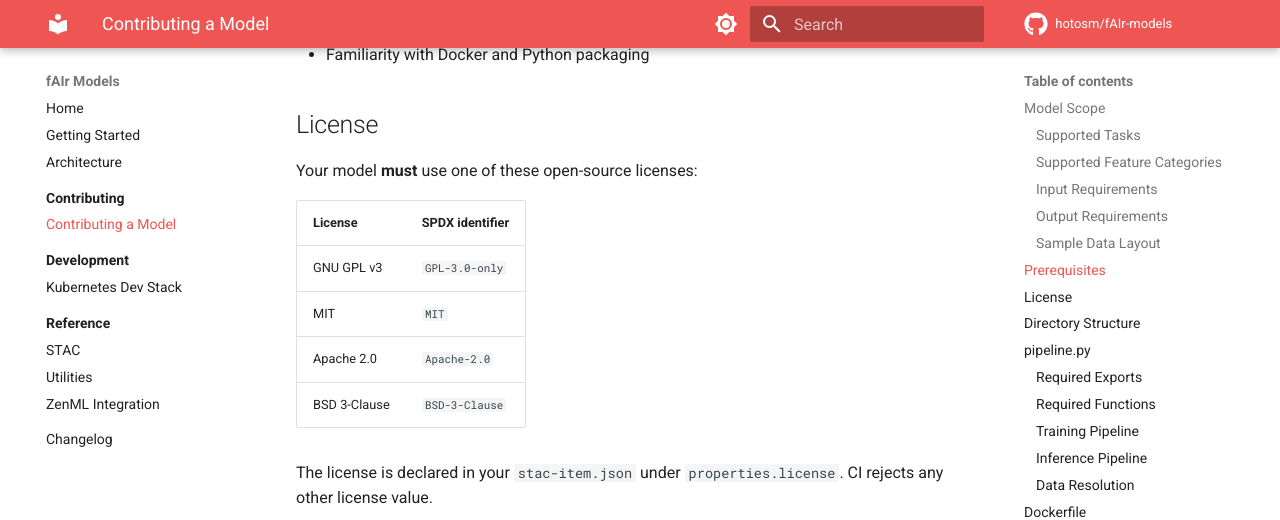
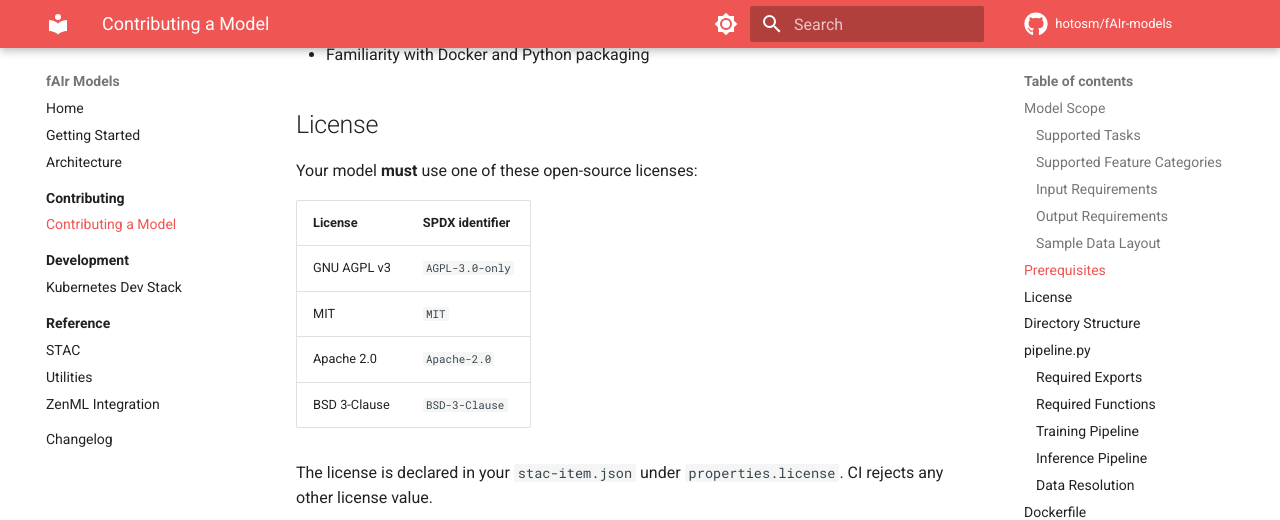
Before and after one commit to hotosm/fAIr-models, an MkDocs documentation site: the page built from docs/contributing/model.md, in a window 1280 px wide and 900 px high, scrolled down 2790 px. Shown: the top 520 px of the window. Built offline with MkDocs 1.6.1 and Material for MkDocs 9.7.7, drawn with Linux system fonts in a browser that asks for light colours; comment, search, counter and statistics services are not loaded; some of the changed text lies outside the part shown.

Commit message:
fix(license): fixes license to restrict agpl

```diff
--- a/docs/contributing/model.md
+++ b/docs/contributing/model.md
@@ -109,7 +109,7 @@ Your model **must** use one of these open-source licenses:
 
 | License | SPDX identifier |
 | --- | --- |
-| GNU GPL v3 | `GPL-3.0-only` |
+| GNU AGPL v3 | `AGPL-3.0-only` |
 | MIT | `MIT` |
 | Apache 2.0 | `Apache-2.0` |
 | BSD 3-Clause | `BSD-3-Clause` |
@@ -441,7 +441,7 @@ Before submitting your pull request:
 - [ ] Dockerfile builds successfully and is self-contained
 - [ ] `stac-item.json` passes `make validate-stac`
 - [ ] Model passes `make validate-models`
-- [ ] License is one of: `GPL-3.0-only`, `MIT`, `Apache-2.0`, `BSD-3-Clause`
+- [ ] License is one of: `AGPL-3.0-only`, `MIT`, `Apache-2.0`, `BSD-3-Clause`
 - [ ] Keywords include a feature category, task, and geometry type (`polygon`, `line`, or `point`)
 - [ ] Model weights are publicly accessible or included in the weight loading code
 - [ ] Model can run training on sample data in `data/sample/train/`
--- a/pyproject.toml
+++ b/pyproject.toml
@@ -8,7 +8,7 @@ dynamic = ["version"]
 description = "Model registry and ML pipeline orchestration for fAIr"
 readme = "README.md"
 requires-python = ">=3.12"
-license = "GPL-3.0-only"
+license = "AGPL-3.0-only"
 authors = [{name = "HOTOSM", email = "sysadmin@hotosm.org"}]
 maintainers = [{ name = "Kshitij Raj Sharma", email = "krschap@duck.com" }]
 keywords = [
@@ -24,7 +24,7 @@ classifiers = [
     "Development Status :: 3 - Alpha",
     "Intended Audience :: Developers",
     "Intended Audience :: Science/Research",
-    "License :: OSI Approved :: GNU General Public License v3 (GPLv3)",
+    "License :: OSI Approved :: GNU Affero General Public License v3",
     "Operating System :: OS Independent",
     "Programming Language :: Python :: 3",
     "Programming Language :: Python :: 3.12",
```
Also changed, not shown: docs/contributing/index.md (+1 -1 lines), 4 other files.
